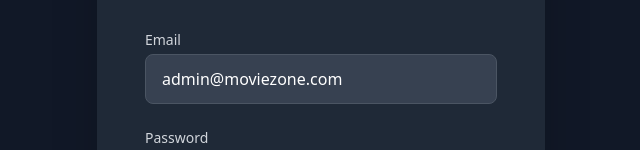
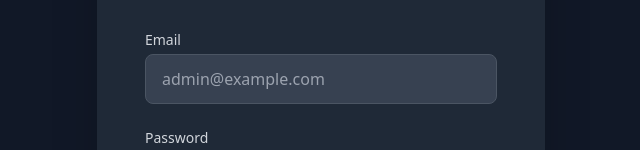
Before and after one commit to m-albalushi/moviezone-app, a React (Vite) app: page /#/admin in a window 1280 px wide. Shown: the part 314-464 px from the top of the page, without its empty margins (319-959 px from the left). Built offline with nearby package versions, Linux system fonts and the light colour scheme; no server answers; the database is empty.

Commit message:
Update AdminLogin.tsx
simple changes

```diff
--- a/components/admin/AdminLogin.tsx
+++ b/components/admin/AdminLogin.tsx
@@ -3,7 +3,7 @@ import { AppContext, AppContextType }  from '../../App';
 import LoadingSpinner from '../common/LoadingSpinner';
 
 const AdminLogin: React.FC = () => {
-  const [email, setEmail] = useState('admin@moviezone.com'); // Default or let user type
+  const [email, setEmail] = useState(''); // Default or let user type
   const [password, setPassword] = useState('');
   const [error, setError] = useState('');
   const [isLoading, setIsLoading] = useState(false);
```
